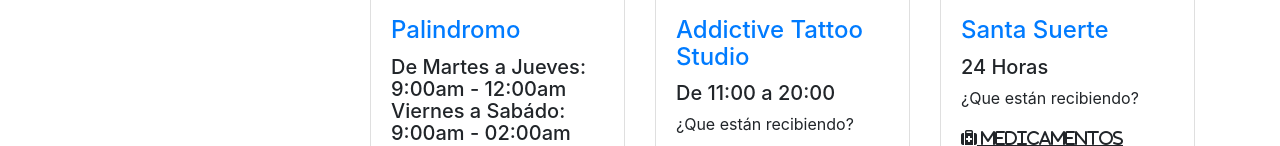
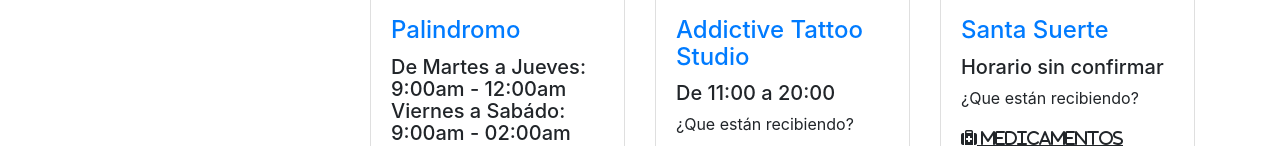
Before and after one commit to rootdata0x/acopiogdl, a website: page index.html in a window 1280 px wide. Shown: the part 4447-4593 px from the top of the page. Drawn offline with Linux system fonts and the light colour scheme.

Commit message:
Update index.html

```diff
--- a/index.html
+++ b/index.html
@@ -519,7 +519,7 @@
                   <h4 class="card-title">
                     <a href="">Santa Suerte</a>
                   </h4>
-                  <h5>24 Horas</h5>
+                  <h5>Horario sin confirmar</h5>
                   <p class="card-text"> ¿Que están recibiendo? </p>
                     <i class="fa fa-medkit" aria-hidden="true"><strong><u> Medicamentos</strong></u></i></p>
                    <a href="https://www.facebook.com/santasuertebrand/photos/pcb.1493614537358522/1493614000691909/?type=3&theater">Mas información</a>
```
